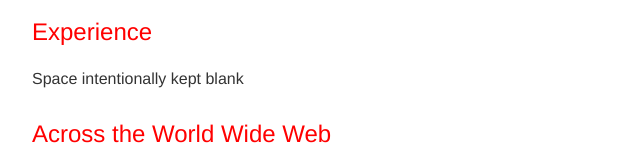
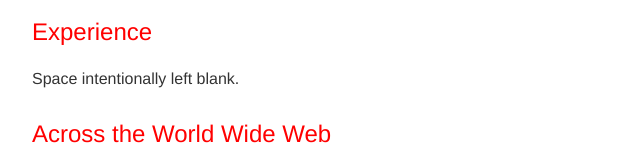
Before and after one commit to cordiality-crypto/Single-Page-CV-, a plain HTML site: page index.html in a window 1280 px wide. Shown: the part 645-800 px from the top of the page, 0-640 px from the left. Drawn offline with Linux system fonts and the light colour scheme; a web font is replaced by a local one.

Commit message:
Update index.html

```diff
--- a/index.html
+++ b/index.html
@@ -130,7 +130,7 @@
   </ul>
 
   <p class="section-title">Experience</p>
-  <p>Space intentionally kept blank</p>
+  <p>Space intentionally left blank.</p>
 
   <p class="section-title">Across the World Wide Web</p>
   <ul>
```
